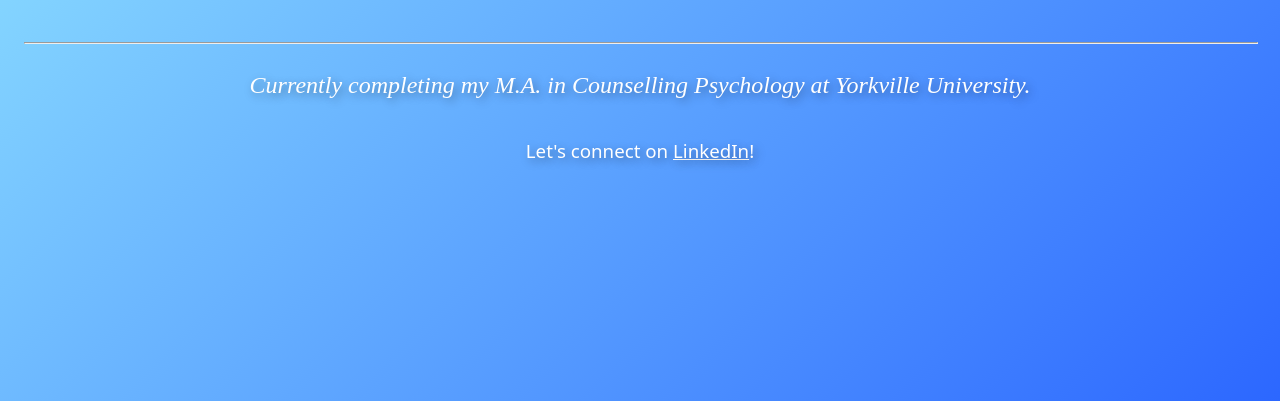
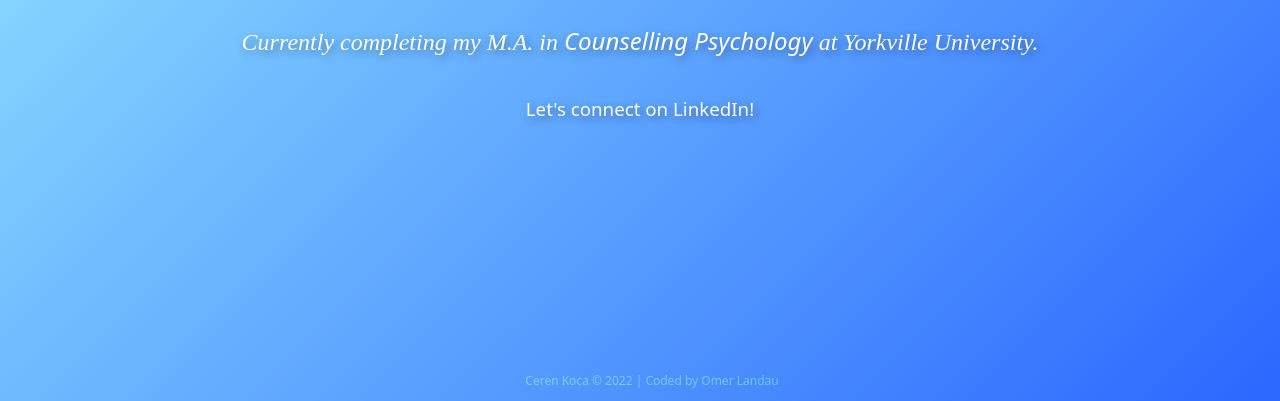
Before and after one commit to cerenkoca/website, a plain HTML site: page index.html in a window 1280 px wide. Shown: the part 399-800 px from the top of the page. Drawn offline with Linux system fonts and the light colour scheme.

Commit message:
Formatting

```diff
--- a/index.html
+++ b/index.html
@@ -5,17 +5,32 @@
     <style>
         * {
             font-family: system-ui, -apple-system, BlinkMacSystemFont, 'Segoe UI', Roboto, Oxygen, Ubuntu, Cantarell, 'Open Sans', 'Helvetica Neue', sans-serif;
+            /* color: rgb(255, 206, 168); */
             color: white;
         }
 
-        body {
+        ::selection {
+            background: #00000033;
+        }
+
+        a {
+            text-decoration: none;
+            color: inherit;
+        }
+
+        html {
             background: rgb(152, 238, 255);
             background: linear-gradient(135deg, rgba(152, 238, 255, 1) 0%, rgba(44, 103, 255, 1) 100%);
+            background-color: rgb(59, 29, 7);
+        }
+
+        body {
+            margin: 0;
         }
 
         main {
-            padding: 1em;
-            height: calc(100% - 2em);
+            padding: 2em;
+            height: calc(100% - 4em);
             display: flex;
             flex-direction: column;
             justify-content: center;
@@ -31,13 +46,16 @@
         h1 {
             font-weight: 300;
             font-size: 6rem;
-            margin-top: 0;
+            margin: 0;
+            line-height: .8;
         }
 
         h2 {
             font-family: 'Times New Roman', Times, serif;
             font-style: italic;
             font-weight: 100;
+            margin-top: 0;
+
         }
 
         h3 {
@@ -47,12 +65,41 @@
 
         hr {
             width: 100%;
+            margin-top: 2em;
+            margin-bottom: 2em;
+        }
+
+        @keyframes rainbow {
+            0% {
+                content: "hey";
+            }
+
+            100% {
+                content: "hi";
+            }
+        }
+
+        .rainbow::after {
+            animation: rainbow .5s ease-in-out alternate infinite forwards;
         }
 
         @media screen and (max-width: 600px) {
             h3 {
                 align-self: flex-start;
             }
+        }
+
+        footer {
+            opacity: 0.5;
+            mix-blend-mode: overlay;
+            position: fixed;
+            bottom: 0;
+            text-align: center;
+            width: 100%;
+            padding: 1em;
+            font-weight: 100;
+            font-size: .75em;
+            user-select: none;
         }
     </style>
 </head>
@@ -61,9 +108,13 @@
     <main>
         <h1>Ceren Koca</h1>
         <hr>
-        <h2>Currently completing my M.A. in Counselling Psychology at Yorkville University.</h2>
+        <h2>Currently completing my M.A. in <span class="rainbow">Counselling Psychology</span> at Yorkville University.
+        </h2>
         <h3>Let's connect on <a href="https://www.linkedin.com/in/ceren-koca/">LinkedIn</a>!</h3>
     </main>
+    <footer>
+        Ceren Koca © 2022 | Coded by <a href="https://omer.ca/">Omer Landau</a>
+    </footer>
 </body>
 
 </html>
```
